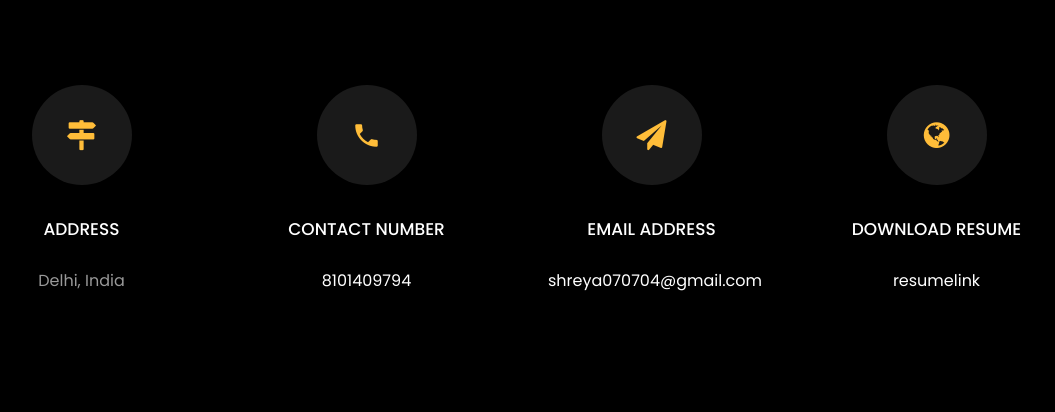
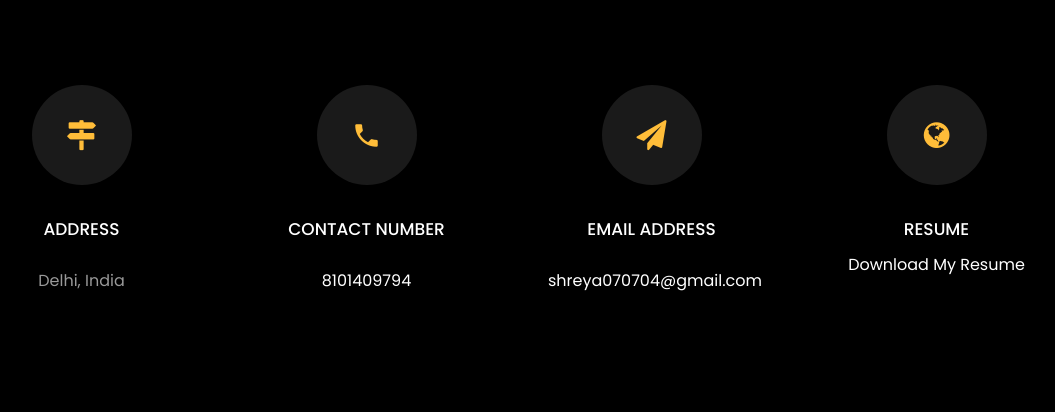
Before and after one commit to Shreya-0725/My-portfolio, a plain HTML site: page index.html in a window 1280 px wide. Shown: the part 5354-5766 px from the top of the page, without its empty margins (131-1186 px from the left). Drawn offline with Linux system fonts and the light colour scheme; files whose address does not match are found by name.

Commit message:
index.html

```diff
--- a/index.html
+++ b/index.html
@@ -547,8 +547,9 @@
           		<div class="icon d-flex align-items-center justify-content-center">
           			<span class="icon-globe"></span>
           		</div>
-          		<h3 class="mb-4">Download Resume</h3>
-	            <p><a href="#">resumelink</a></p>
+			<h3 class="https://Shreya-0725.github.io/Shreya_Resume.pdf">Resume</h3>
+	            <p><a href="https://Shreya-0725.github.io/Shreya_Resume.pdf" target="_blank">Download My Resume</a></p>
+
 	          </div>
           </div>
 
```
